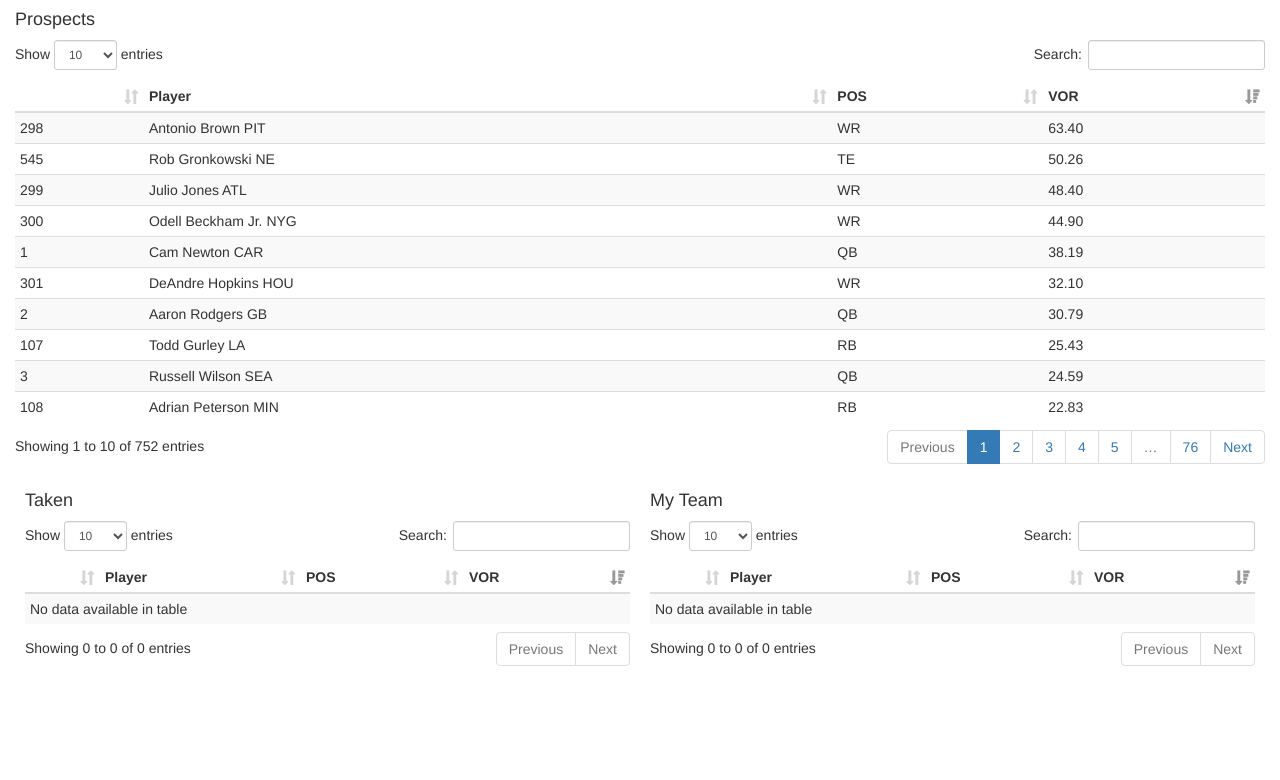
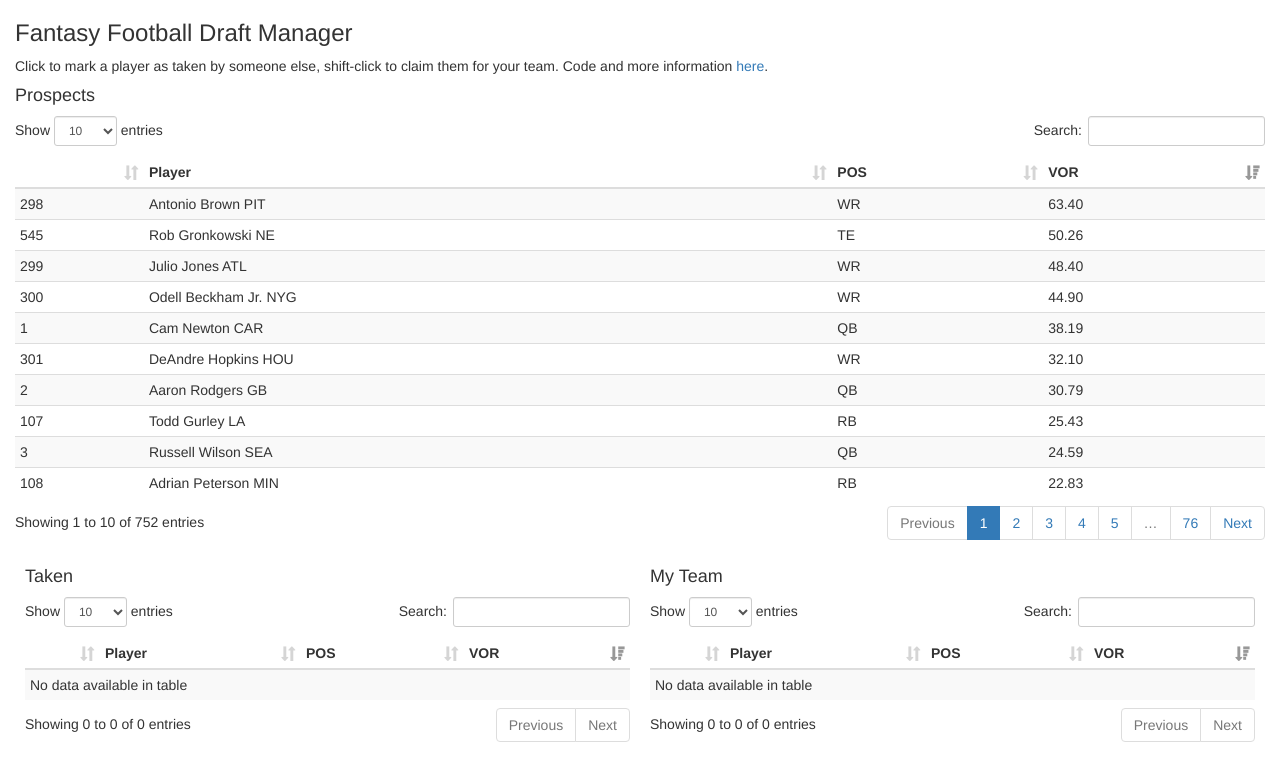
Before and after one commit to stephenrparsons/fantasyFootballManager, a plain HTML site: page index.html in a window 1280 px wide. Drawn offline with Linux system fonts and the light colour scheme.

Commit message:
update documentation

```diff
--- a/index.html
+++ b/index.html
@@ -22,6 +22,9 @@
 
   <body>
     <div class="container-fluid">
+
+      <h3>Fantasy Football Draft Manager</h3>
+      <p>Click to mark a player as taken by someone else, shift-click to claim them for your team. Code and more information <a href="https://github.com/stephenrparsons/fantasyFootballManager">here</a>.
 
       <h4>Prospects</h4>
       <div id='prospects-container'></div>
```
Also changed, not shown: 1 other file.
